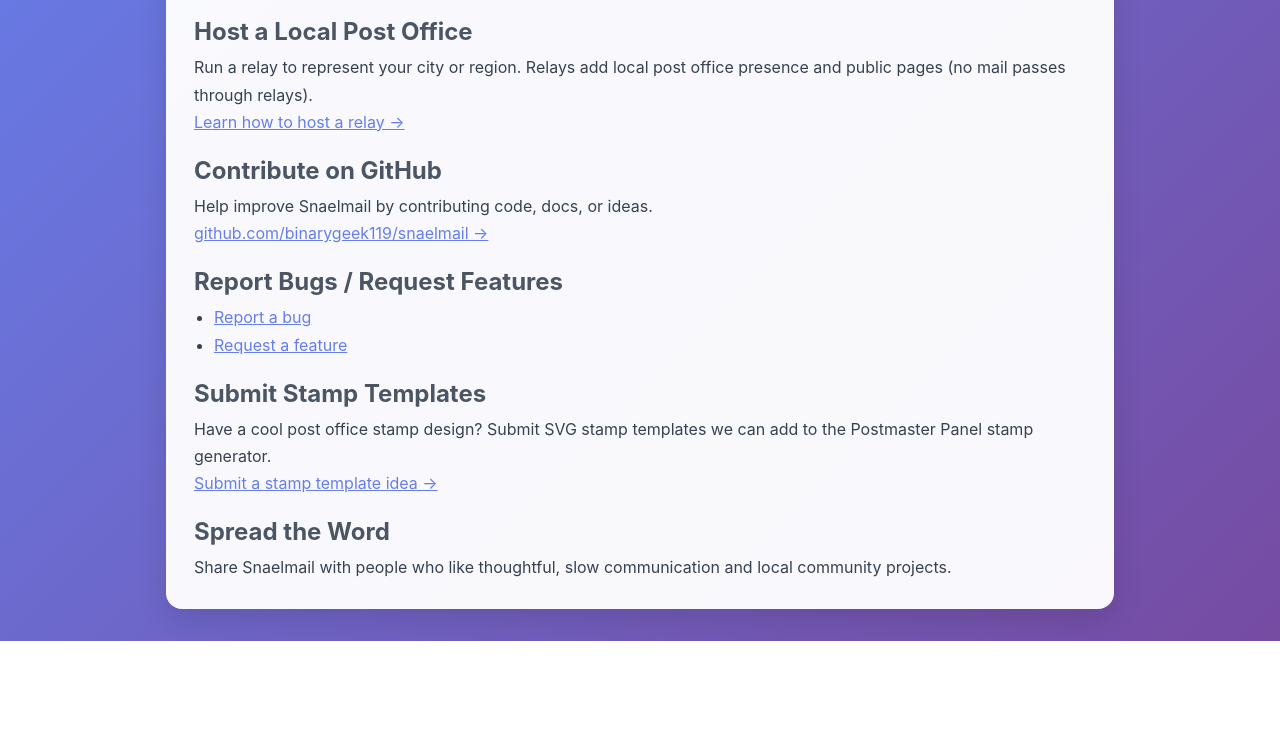
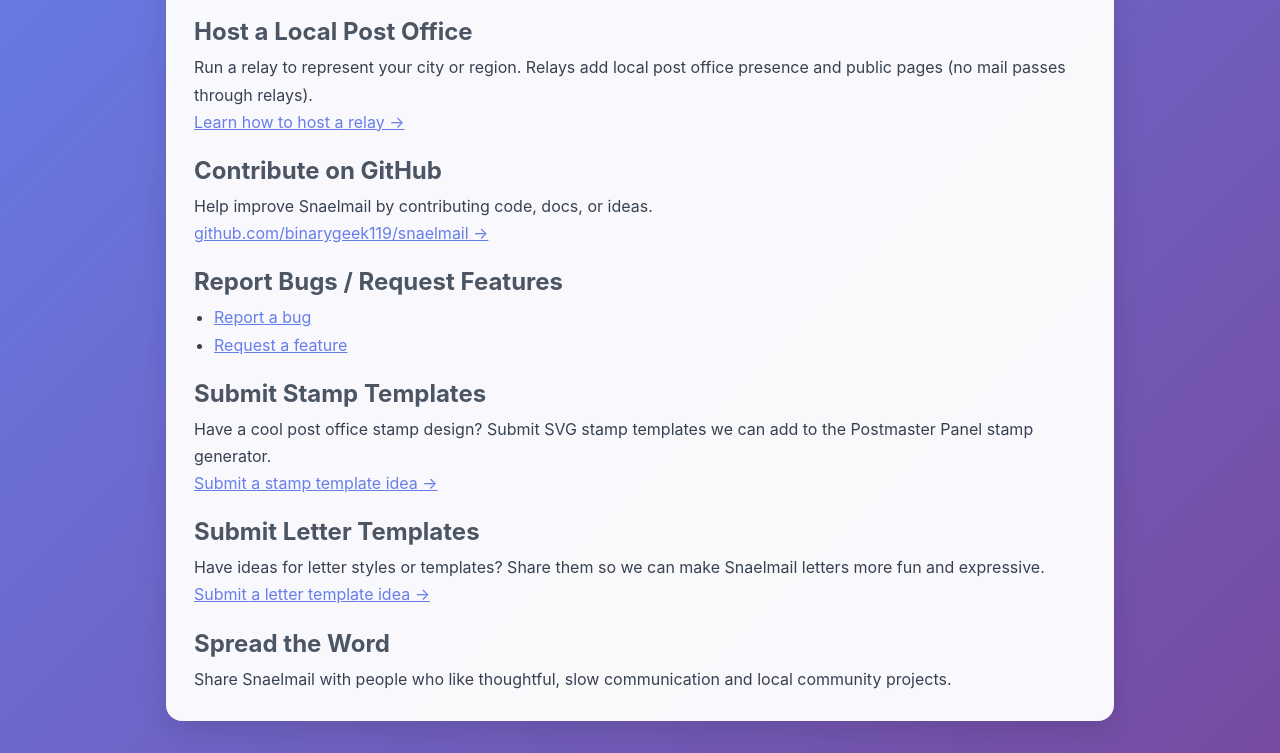
Before and after one commit to binarygeek119/snaelmail, a plain HTML site: page web/site/want-to-help.html in a window 1280 px wide. Shown: the part 212-965 px from the top of the page. Before the commit the page ends 853 px from the top, so only its background shows below. Drawn offline with Linux system fonts and the light colour scheme.

Commit message:
want-to-help: ask users to submit letter templates

```diff
--- a/web/site/want-to-help.html
+++ b/web/site/want-to-help.html
@@ -51,6 +51,10 @@
       <p>Have a cool post office stamp design? Submit SVG stamp templates we can add to the Postmaster Panel stamp generator.</p>
       <p><a href="https://github.com/binarygeek119/snaelmail/issues/new?template=feature_request.yml" target="_blank" rel="noopener">Submit a stamp template idea →</a></p>
 
+      <h2>Submit Letter Templates</h2>
+      <p>Have ideas for letter styles or templates? Share them so we can make Snaelmail letters more fun and expressive.</p>
+      <p><a href="https://github.com/binarygeek119/snaelmail/issues/new?template=feature_request.yml" target="_blank" rel="noopener">Submit a letter template idea →</a></p>
+
       <h2>Spread the Word</h2>
       <p>Share Snaelmail with people who like thoughtful, slow communication and local community projects.</p>
     </div>
```
